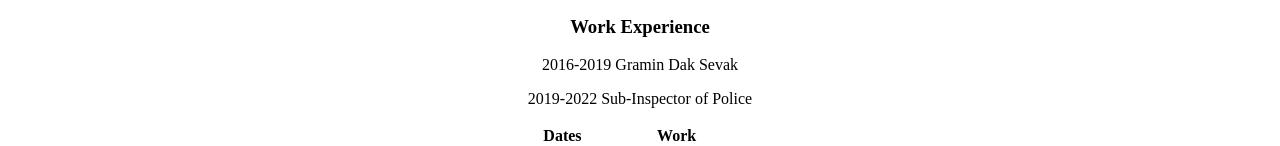
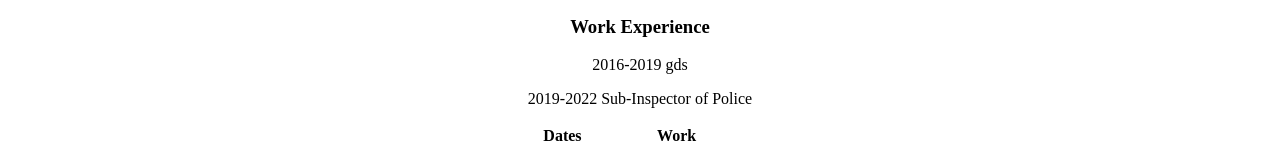
Before and after one commit to joygithubhdb/cv, a plain HTML site: page index.html in a window 1280 px wide. Shown: the part 458-604 px from the top of the page. Drawn offline with Linux system fonts and the light colour scheme.

Commit message:
gds
fefefef

```diff
--- a/index.html
+++ b/index.html
@@ -33,7 +33,7 @@
       <li>Playing Soccer</li>
     </ol>
     <h3>Work Experience</h3>
-    <p>2016-2019 Gramin Dak Sevak</p>
+    <p>2016-2019 gds</p>
     <p>2019-2022 Sub-Inspector of Police</p>
     <table>
       <thead>
```
